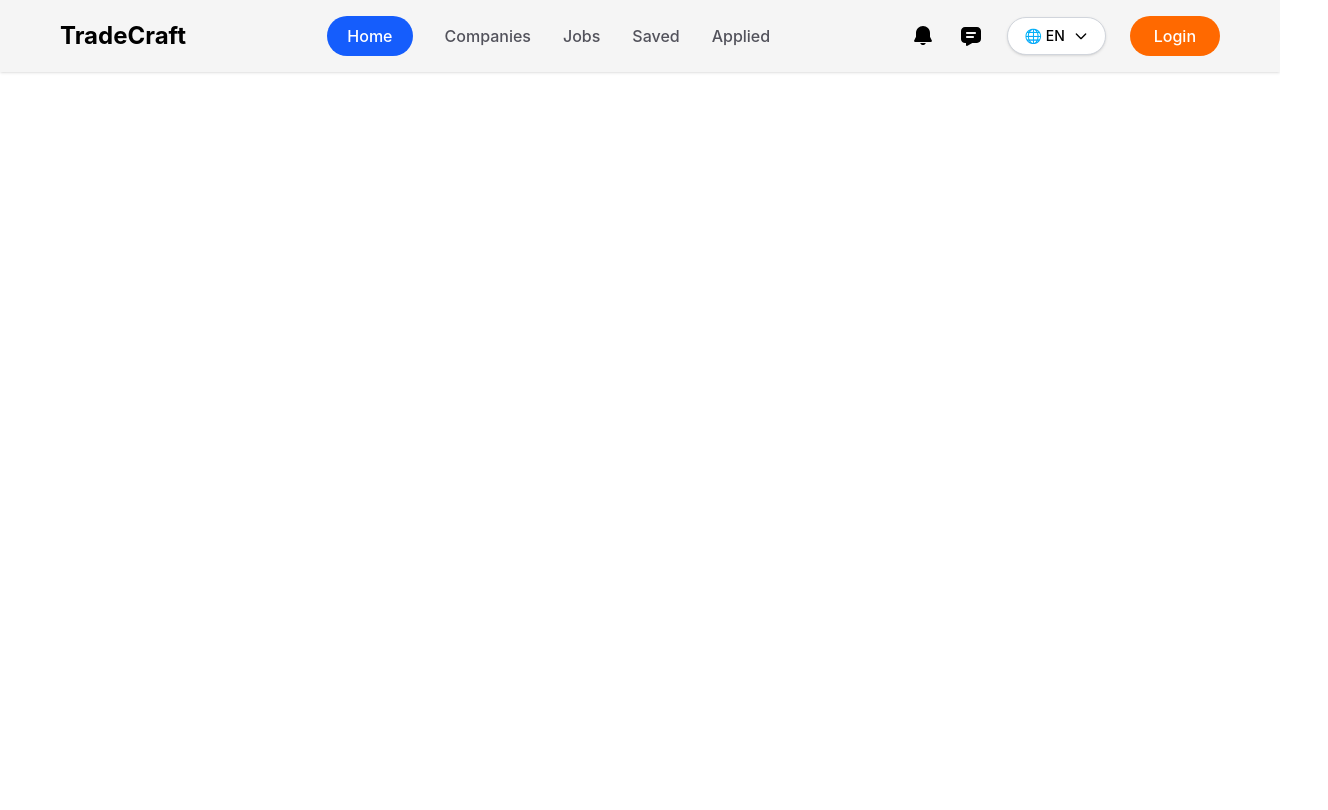
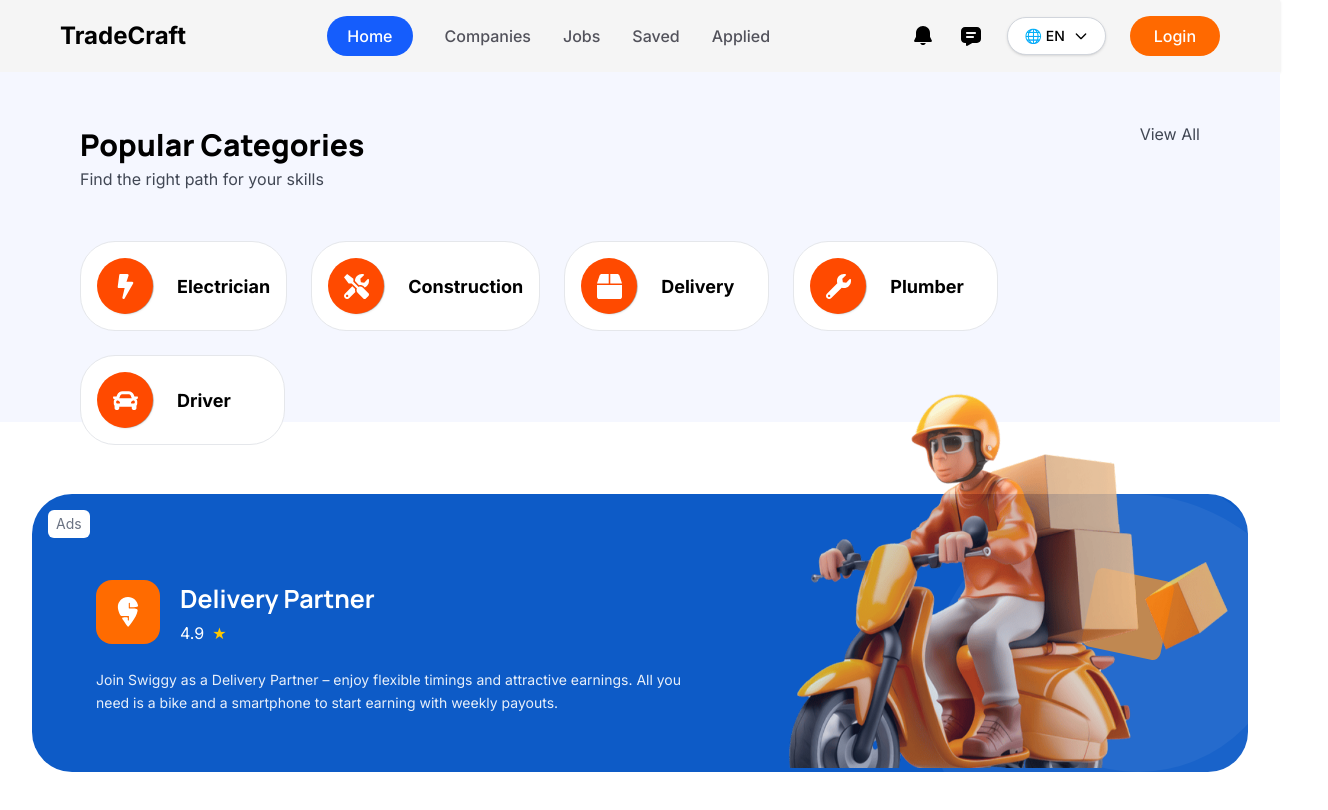
Before and after one commit to CybexelDev/Blue-Collar-Website--FE, a React (Vite) app in the folder bluecollar/: page / in a window 1280 px wide. Shown: the top 810 px of the page, 1328 px wide, since content can reach past the window. Built offline with nearby package versions, Linux system fonts and the light colour scheme.

Commit message:
ashi first commit

```diff
--- a/bluecollar/package.json
+++ b/bluecollar/package.json
@@ -10,12 +10,15 @@
     "preview": "vite preview"
   },
   "dependencies": {
+    "@gsap/react": "^2.1.2",
     "@tailwindcss/vite": "^4.3.0",
+    "gsap": "^3.15.0",
     "i18next": "^26.1.0",
     "lucide-react": "^1.14.0",
     "react": "^19.2.6",
     "react-dom": "^19.2.6",
     "react-i18next": "^17.0.7",
+    "react-icons": "^5.6.0",
     "tailwindcss": "^4.3.0"
   },
   "devDependencies": {
--- a/bluecollar/src/App.jsx
+++ b/bluecollar/src/App.jsx
@@ -4,13 +4,14 @@
 import heroImg from './assets/hero.png'
 import './App.css'
 import Navbar from './Components/Navbar/Navbar'
+import Home from './Pages/Home/Home'
 
 function App() {
   const [count, setCount] = useState(0)
 
   return (
     <>
-      <Navbar/>
+     <Home />
     </>
   )
 }
--- /dev/null
+++ b/bluecollar/src/Layout/Home/Ad/Ad.jsx
@@ -0,0 +1,94 @@
+import React, { useRef } from "react";
+import ad from '../../../assets/img/ad/ad.png'
+import { SiSwiggy } from "react-icons/si";
+import gsap from "gsap";
+import { ScrollTrigger } from "gsap/ScrollTrigger";
+import { useGSAP } from "@gsap/react";
+
+gsap.registerPlugin(ScrollTrigger);
+
+const Ad = () => {
+
+  const imageRef = useRef(null);
+
+    useGSAP(() => {
+        gsap.fromTo(
+            imageRef.current,
+            {
+                x: 300,
+                opacity: 0,
+                scale: 0.8,
+            },
+            {
+                x: 0,
+                opacity: 1,
+                scale: 1,
+                ease: "power3.out",
+                scrollTrigger: {
+                    trigger: imageRef.current,
+                    start: "top 85%",
+                    end: "top 40%",
+                    scrub: 1.5,
+                },
+            }
+        );
+    }, []);
+
+
+
+
+    return (
+        <div>
+            <div className="w-full bg-[#ffffff] p-8 mt-10">
+                <div className="relative  bg-[#0D5BC7] rounded-[40px]  pl-16 pr-12 pt-7 flex items-center justify-between">
+
+                    {/* Ads Badge */}
+                    <div className="absolute top-4 left-4 bg-white text-gray-500 text-sm px-2 py-1 rounded-md">
+                        Ads
+                    </div>
+
+                    {/* Left Content */}
+                    <div>
+                        <div className="flex items-start gap-5 z-10">
+                            <div className="w-16 h-16 rounded-2xl bg-[#FF6B00] flex items-center justify-center">
+                                <SiSwiggy className="text-white text-[30px]" />
+                            </div>
+                            <div className=" manrope">
+                                <h2 className="text-white text-[25px] font-bold manrope">
+                                    Delivery Partner
+                                </h2>
+                                <div className="flex items-center gap-2 mt-1">
+                                    <span className="text-white inter">4.9</span>
+                                    <span className="text-yellow-400">★</span>
+                                </div>
+                            </div>
+                        </div>
+                        <p className="text-white/90 mt-6 max-w-[600px] text-[14px] leading-relaxed inter">
+                                Join Swiggy as a Delivery Partner – enjoy flexible timings and
+                                attractive earnings. All you need is a bike and a smartphone to
+                                start earning with weekly payouts.
+                            </p>
+                    </div>
+
+
+                    {/* Right Image */}
+                    <div ref={imageRef} className=" z-10">
+                        <img
+                            src={ad}
+                            alt="Delivery Partner"
+                            className="h-[400px] object-contain mt-[-150px]"
+                        />
+                    </div>
+
+                    {/* Background Decoration */}
+                    <div className="absolute right-20 top-20 w-20 h-20 bg-orange-400 rotate-12 rounded-lg opacity-70"></div>
+
+                    <div className="absolute -right-20 top-0 w-[400px] h-[400px] bg-white/5 rounded-full"></div>
+                    <div className="absolute -right-10 bottom-0 w-[300px] h-[300px] bg-white/5 rounded-full"></div>
+                </div>
+            </div>
+        </div>
+    )
+}
+
+export default Ad
--- /dev/null
+++ b/bluecollar/src/Layout/Home/Category/Category.jsx
@@ -0,0 +1,89 @@
+import React from 'react'
+import { FaBolt, FaTools, FaBox, FaWrench, FaCar, } from "react-icons/fa";
+
+const Category = () => {
+
+    const categories = [
+        { id: 1, name: "Electrician", icon: FaBolt },
+        { id: 2, name: "Construction", icon: FaTools },
+        { id: 3, name: "Delivery", icon: FaBox },
+        { id: 4, name: "Plumber", icon: FaWrench },
+        { id: 5, name: "Driver", icon: FaCar },
+        // { id: 6, name: "Cleaning", icon: FaBox },
+    ];
+
+    return (
+
+        <div className='w-full h-[350px] bg-[#f5f7ff]'>
+            <div className=' px-[80px] py-[50px] flex justify-between'>
+                <div>
+                    <h3 className="text-[30px]  font-[1000] manrope">Popular Categories</h3>
+                    <p className="text-[16px] text-[#414754] inter">Find the right path for your skills</p>
+                </div>
+                <div><p className="text-[16px] text-[#414754] inter cursor-pointer">View All</p></div>
+            </div>
+
+            <div className="flex flex-wrap gap-6 px-[80px]">
+                {categories.map((item) => {
+                    const Icon = item.icon;
+
+                    return (
+                        <div
+                            key={item.id}
+                             className="
+                               group
+                               flex items-center gap-6
+                             bg-white
+                               rounded-[35px]
+                               border border-gray-200
+                               px-4 py-4
+                               min-w-[205px]
+                               cursor-pointer
+                               transition-all duration-500 ease-out
+                               hover:-translate-y-2
+                               hover:scale-[1.03]
+                               hover:border-[#FF4A00]
+                               hover:shadow-[0_15px_40px_rgba(255,74,0,0.25)]
+                             "
+                        >
+                            <div
+                                style={{
+                                    boxShadow:
+                                        "1.05px 1.05px 2.49px -1.31px rgba(0,0,0,0.247), 1.39px 0.39px 0.55px -0.65px rgba(0,0,0,0.26)",
+                                }}
+                                className="
+                                  w-14 h-14
+                                  rounded-full
+                                  bg-[#FF4A00]
+                                  flex items-center justify-center
+                                  transition-all duration-500
+                                  group-hover:rotate-12
+                                  group-hover:scale-110
+                                  group-hover:shadow-[0_0_25px_rgba(255,74,0,0.7)]
+                                "
+                            >
+                                <Icon className="text-white text-[25px]" />
+                            </div>
+                            <h3
+                                className="
+                                 font-bold
+                                 text-[18px]
+                                 inter
+                                 transition-all duration-500
+                                 group-hover:text-[#FF4A00]
+                               "
+                            >
+                                {item.name}
+                            </h3>
+                        </div>
+                    );
+                })}
+            </div>
+
+
+        </div>
+
+    )
+}
+
+export default Category
--- /dev/null
+++ b/bluecollar/src/Pages/Home/Home.jsx
@@ -0,0 +1,16 @@
+import React from 'react'
+import Category from '../../Layout/Home/Category/Category'
+import Navbar from '../../Components/Navbar/Navbar'
+import Ad from '../../Layout/Home/Ad/Ad'
+
+const Home = () => {
+    return (
+        <>
+            <Navbar/>
+            <Category />
+            <Ad />
+        </>
+    )
+}
+
+export default Home
--- a/bluecollar/src/index.css
+++ b/bluecollar/src/index.css
@@ -1,7 +1,7 @@
-@import "tailwindcss";
+
 @import url('https://fonts.googleapis.com/css2?family=Manrope:wght@200;300;400;500;600;700;800&display=swap');
 @import url('https://fonts.googleapis.com/css2?family=Inter:wght@100..900&display=swap');
-
+@import "tailwindcss";
 
 .manrope {
   font-family: "Manrope", sans-serif;
```
Also changed, not shown: bluecollar/src/assets/img/ad/ad.png (added), 1 other file (tests, documents, lock files or other folders).
